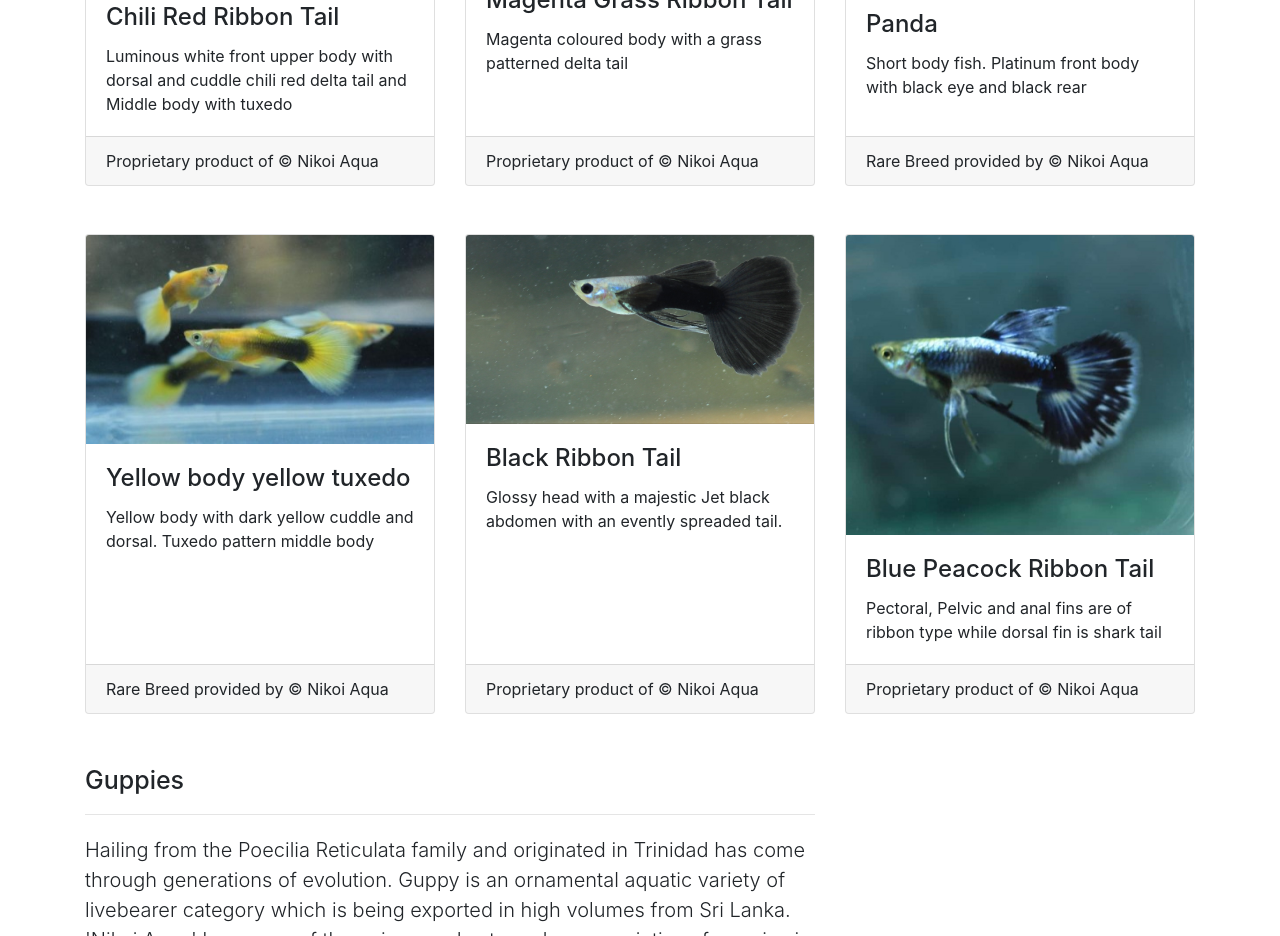
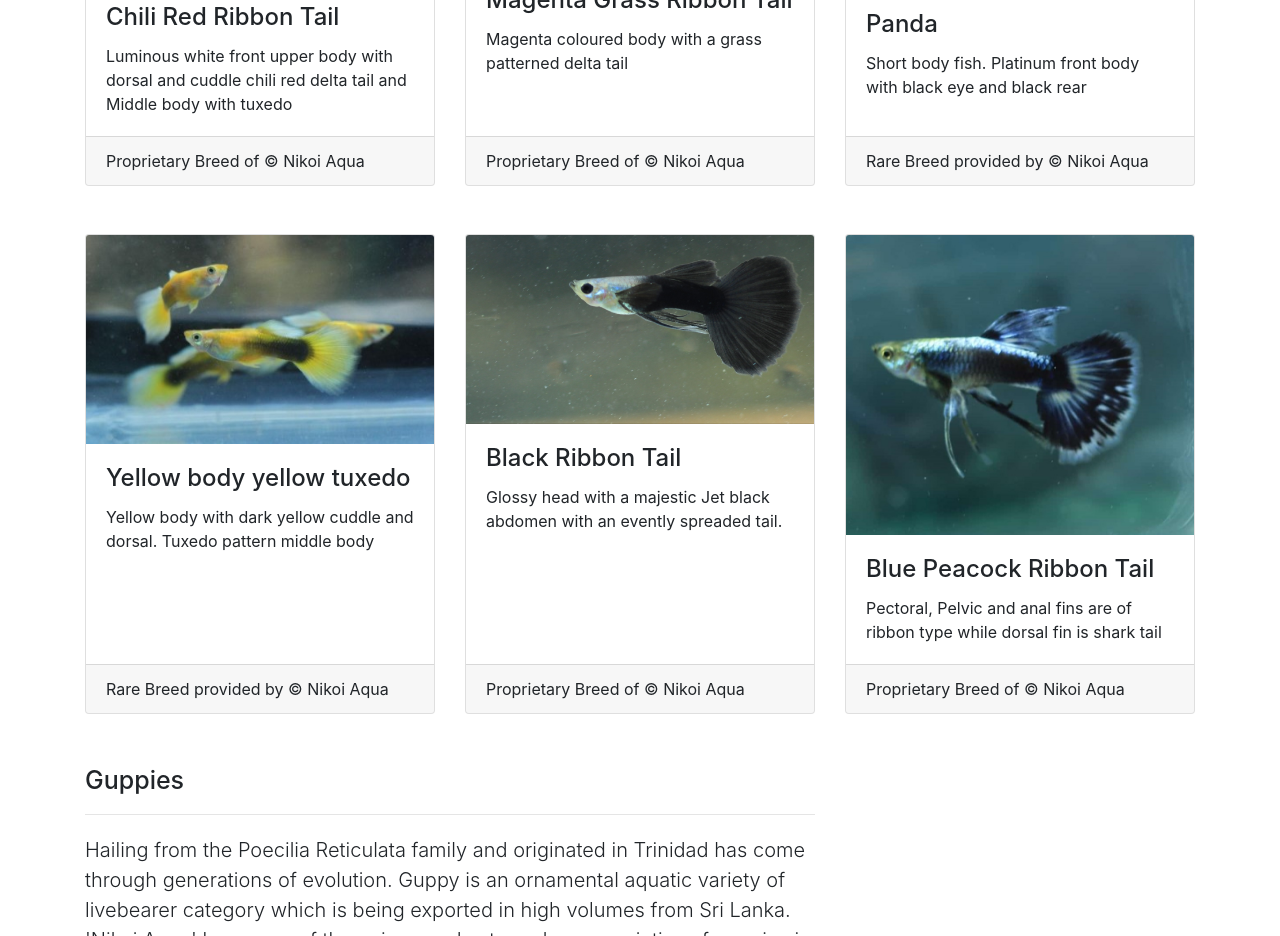
Before and after one commit to andrewjayasinghe/test2, a plain HTML site: page services.html in a window 1280 px wide. Shown: the part 1405-2341 px from the top of the page. Drawn offline with nearby package versions, Linux system fonts and the light colour scheme.

Commit message:
Update services.html

```diff
--- a/services.html
+++ b/services.html
@@ -178,7 +178,7 @@
                   and cuddle chili red delta tail and Middle body with tuxedo </p>
             </div>
             <div class="card-footer">
-              Proprietary product of &COPY Nikoi Aqua             </div>
+              Proprietary Breed of &COPY Nikoi Aqua             </div>
           </div>
         </div>
         <div class="col-md-4 mb-5">
@@ -189,7 +189,7 @@
                 <p class="card-text">Magenta coloured body with a grass patterned delta tail</p>
             </div>
             <div class="card-footer">
-              Proprietary product of &COPY Nikoi Aqua            </div>
+              Proprietary Breed of &COPY Nikoi Aqua            </div>
           </div>
         </div>
         <div class="col-md-4 mb-5">
@@ -231,7 +231,7 @@
                 <p class="card-text">Glossy head with a majestic Jet black abdomen with an evently spreaded tail. </p>
             </div>
             <div class="card-footer">
-              Proprietary product of &COPY Nikoi Aqua
+              Proprietary Breed of &COPY Nikoi Aqua
             </div>
           </div>
         </div>
@@ -244,7 +244,7 @@
                   of ribbon type while dorsal fin is shark tail</p>
             </div>
             <div class="card-footer">
-              Proprietary product of &COPY Nikoi Aqua
+              Proprietary Breed of &COPY Nikoi Aqua
             </div>
           </div>
         </div>
```
